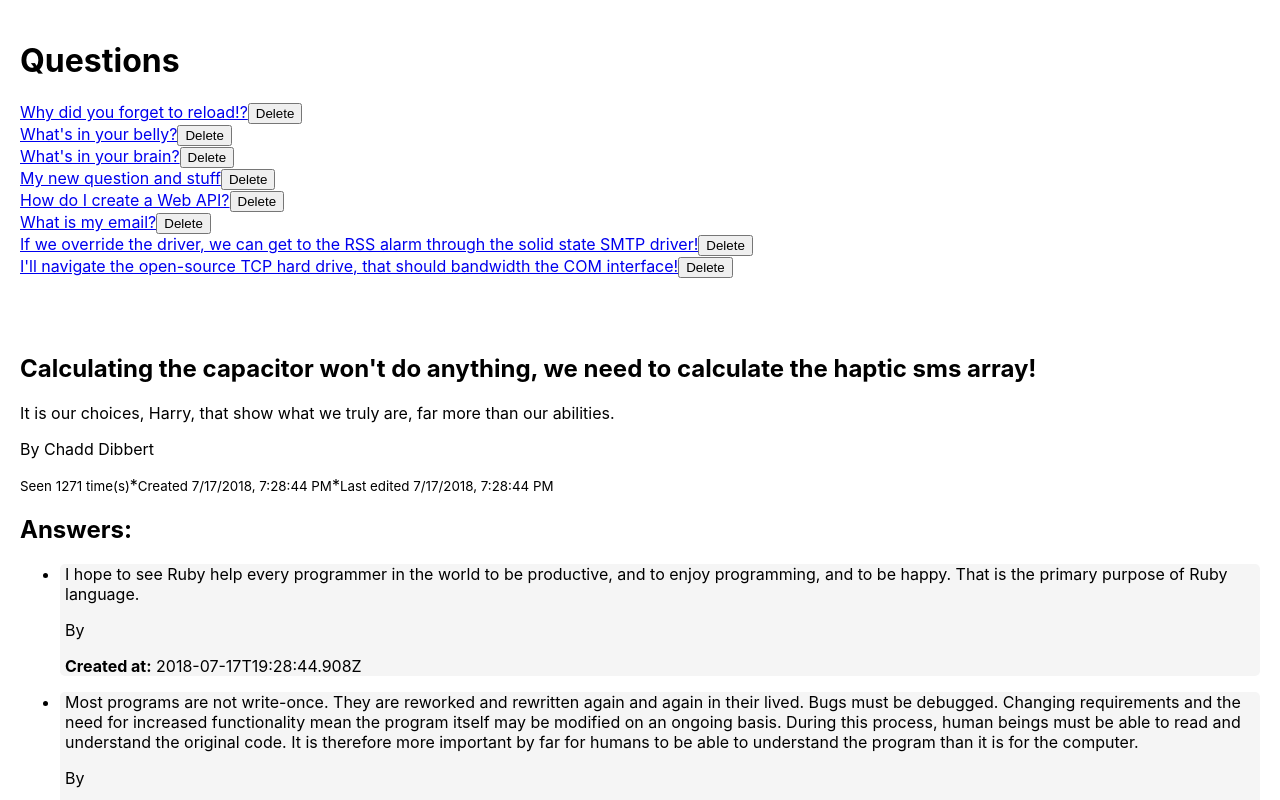
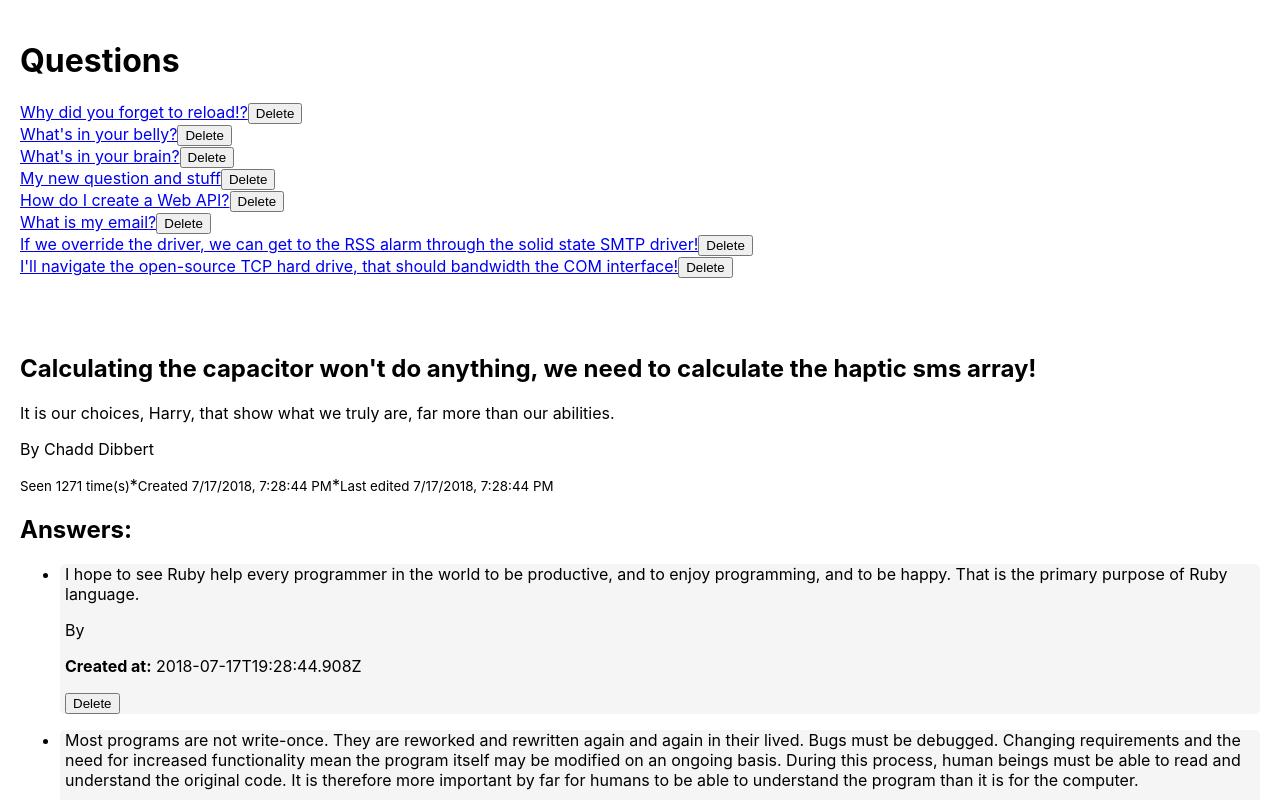
Before and after one commit to CodeCoreYVR/awesome-answers-react-september-2020, a React (Create React App) app: page / in a window 1280 px wide. Shown: the top 800 px of the page. Built offline with nearby package versions, Linux system fonts and the light colour scheme.

Commit message:
add demos for deleting answer from question show page

```diff
--- a/src/components/AnswerDetails.js
+++ b/src/components/AnswerDetails.js
@@ -17,6 +17,9 @@ const AnswerDetails = (props) => {
       <p>
         <strong>Created at:</strong> {created_at.toLocaleString()}
       </p>
+      <button onClick={() => props.onAnswerDeleteClick(props.id)}>
+        Delete
+      </button>
     </div>
   )
 }
--- a/src/components/AnswerList.js
+++ b/src/components/AnswerList.js
@@ -2,6 +2,7 @@ import React from 'react';
 import AnswerDetails from './AnswerDetails';
 
 const AnswerList = (props) => {
+  console.log(props);
   const answers = props.answers;
   return(
     <ul>
@@ -9,9 +10,11 @@ const AnswerList = (props) => {
         return (
           <li key={answer.id}>
             <AnswerDetails
+              id={answer.id}
               body={answer.body}
               author={answer.author}
               created_at={answer.created_at}
+              onAnswerDeleteClick={props.onAnswerDeleteClick}
             />
           </li>
         )
--- a/src/components/QuestionShowPage.js
+++ b/src/components/QuestionShowPage.js
@@ -14,6 +14,19 @@ class QuestionShowPage extends Component {
     this.state = {
       question: questionData
     }
+
+    this.deleteAnswer = this.deleteAnswer.bind(this);
+  }
+
+  deleteAnswer(id) {
+    this.setState(state => {
+      return {
+        question: {
+          ...state.question,
+          answers: state.question.answers.filter(a => a.id !== id)
+        }
+      }
+    })
   }
 
   render() {
@@ -30,7 +43,7 @@ class QuestionShowPage extends Component {
         <h2>Answers:</h2>
         {/* { AnswerDetails({body: 'blue', author: { full_name: 'bugs bunny'}, created_at: new Date()})} */}
         {/* Because AnswerDetails is just a function that returns a React Element you can render it out with the above syntax as well but this would be considered bad practice. */}
-        <AnswerList answers={this.state.question.answers} />
+        <AnswerList answers={this.state.question.answers} onAnswerDeleteClick={this.deleteAnswer}/>
       </main>
     )
   }
```
